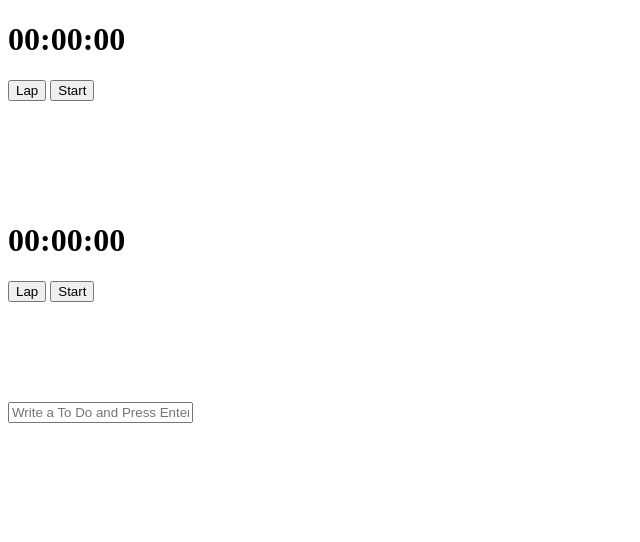
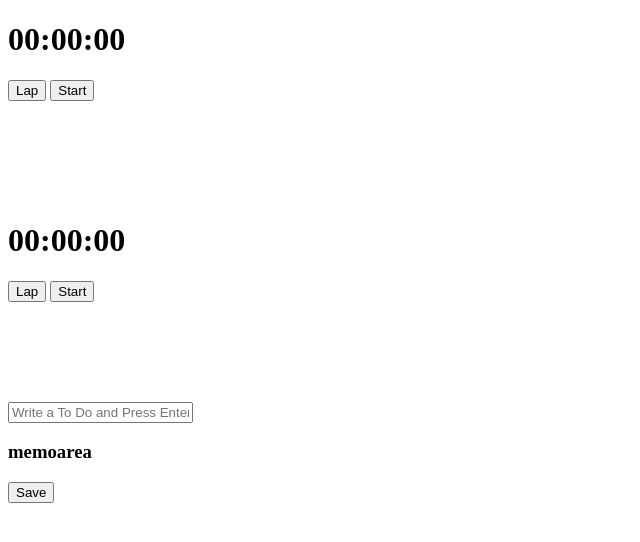
Before and after one commit to TaehyunJeon0203/StudyTime_Checker, a plain HTML site: page index.html in a window 1280 px wide. Shown: the whole page, without its empty margins (0-640 px from the left). Drawn offline with Linux system fonts and the light colour scheme.

Commit message:
Feat: memo기능 추가 중(현재 인터페이스만 생성)

```diff
--- a/index.html
+++ b/index.html
@@ -36,6 +36,10 @@
         <input type="text" placeholder="Write a To Do and Press Enter" required />
     </form>
     <ul id="todo-list"></ul>
+    <div id="memo">
+        <h3 id="memovalue">memoarea</h3>
+        <button id="savememo">Save</button>
+    </div>
     <script src="js/mainstopwatch.js"></script>
     <script src="js/substopwatch.js"></script>
     <script src="js/todo.js"></script>
--- a/js/memo.js
+++ b/js/memo.js
@@ -0,0 +1,3 @@
+function enterNote() {
+
+}
```
